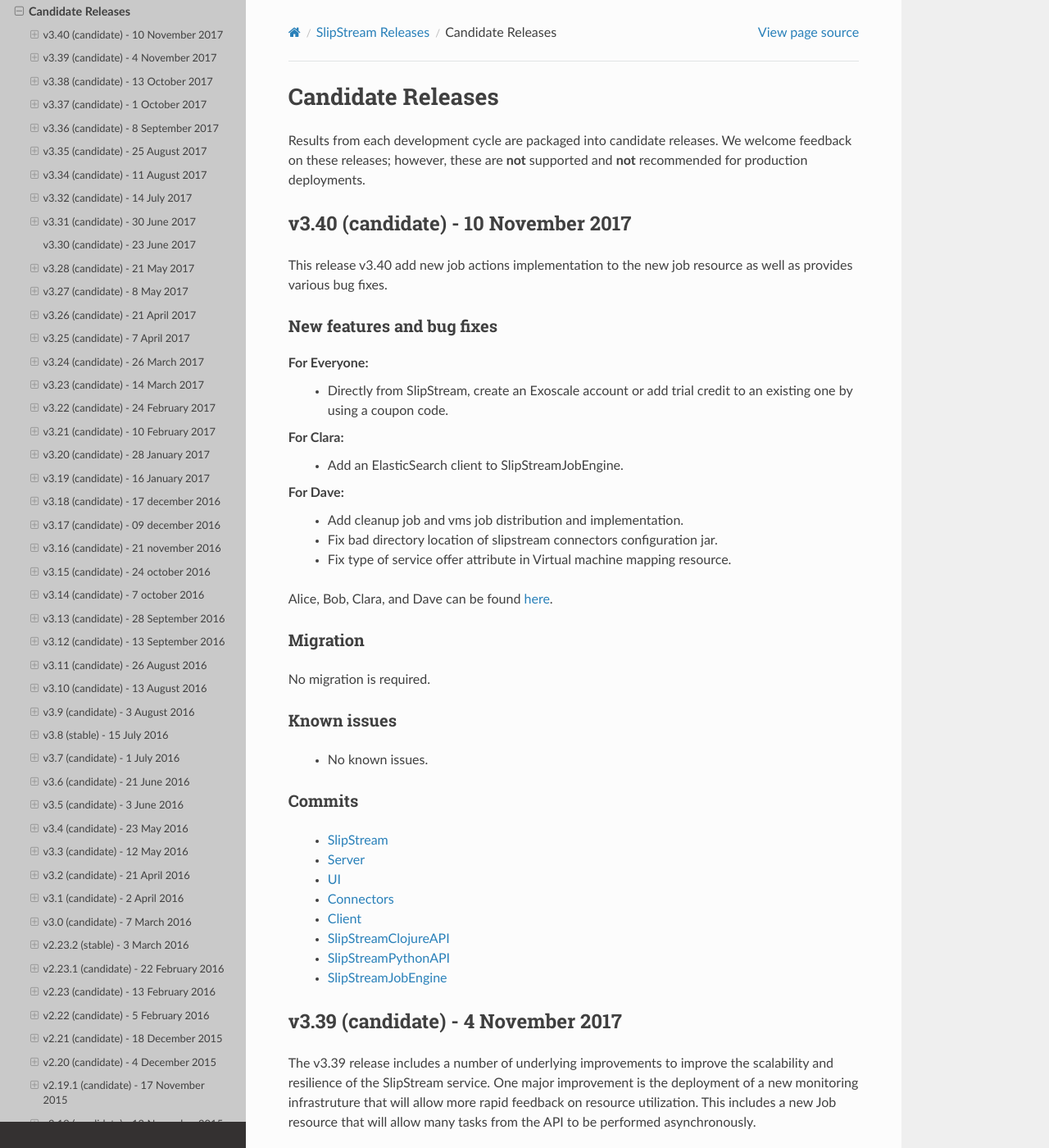
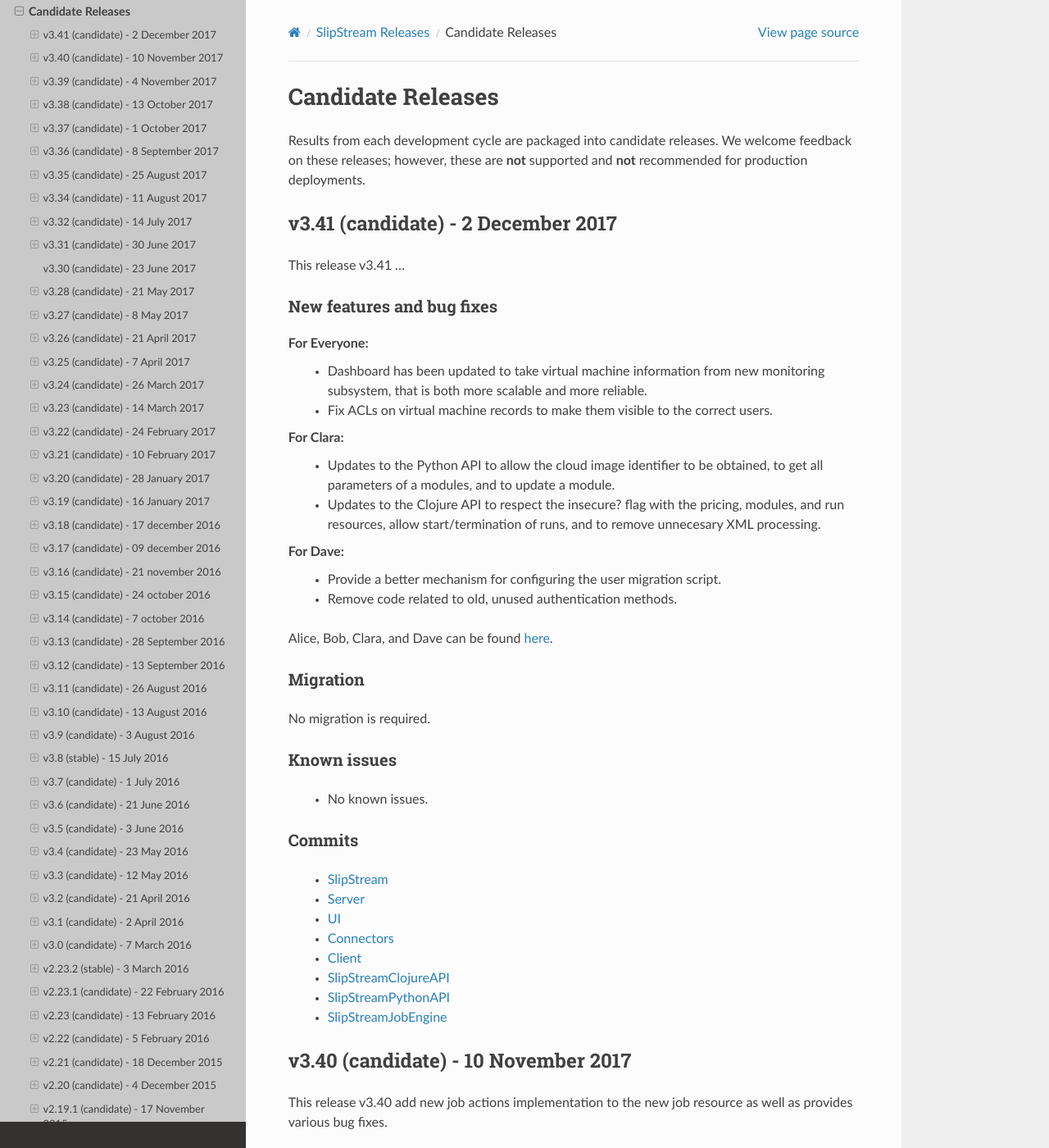
Before and after one commit to slipstream/SlipStreamDocumentation, a Sphinx documentation site: the page built from docs/release_notes/candidate_releases.rst, in a window 1280 px wide and 1400 px high. Shown: the whole window at 82% size. Built offline with Sphinx 7.4.7 and the Read the Docs theme 2.0.0, drawn with Linux system fonts in a browser that asks for light colours.

Commit message:
add draft v3.41 release notes

```diff
--- a/docs/release_notes/candidate_releases.rst
+++ b/docs/release_notes/candidate_releases.rst
@@ -4,6 +4,61 @@
 Results from each development cycle are packaged into candidate
 releases. We welcome feedback on these releases; however, these are
 **not** supported and **not** recommended for production deployments.
+
+v3.41 (candidate) - 2 December 2017
+-----------------------------------
+
+
+This release v3.41 ...
+
+
+New features and bug fixes
+~~~~~~~~~~~~~~~~~~~~~~~~~~
+
+For Everyone:
+ - Dashboard has been updated to take virtual machine information from
+   new monitoring subsystem, that is both more scalable and more
+   reliable.
+ - Fix ACLs on virtual machine records to make them visible to the
+   correct users.
+
+For Clara:
+ - Updates to the Python API to allow the cloud image identifier to be
+   obtained, to get all parameters of a modules, and to update a
+   module.
+ - Updates to the Clojure API to respect the insecure? flag with the
+   pricing, modules, and run resources, allow start/termination of
+   runs, and to remove unnecesary XML processing.
+
+For Dave:
+ - Provide a better mechanism for configuring the user migration
+   script.
+ - Remove code related to old, unused authentication methods.
+
+Alice, Bob, Clara, and Dave can be found
+`here <http://sixsq.com/personae/>`_.
+
+Migration
+~~~~~~~~~
+
+No migration is required.
+
+Known issues
+~~~~~~~~~~~~
+
+ - No known issues.
+
+Commits
+~~~~~~~
+
+ -  `SlipStream <https://github.com/slipstream/SlipStream/compare/v3.40...v3.41>`__
+ -  `Server <https://github.com/slipstream/SlipStreamServer/compare/v3.40...v3.41>`__
+ -  `UI <https://github.com/slipstream/SlipStreamUI/compare/v3.40...v3.41>`__
+ -  `Connectors <https://github.com/slipstream/SlipStreamConnectors/compare/v3.40...v3.41>`__
+ -  `Client <https://github.com/slipstream/SlipStreamClient/compare/v3.40...v3.41>`__
+ -  `SlipStreamClojureAPI <https://github.com/slipstream/SlipStreamClojureAPI/compare/v3.40...v3.41>`__
+ -  `SlipStreamPythonAPI <https://github.com/slipstream/SlipStreamPythonAPI/compare/v3.40...v3.41>`__
+ -  `SlipStreamJobEngine <https://github.com/slipstream/SlipStreamJobEngine/compare/v3.40...v3.41>`__
 
 v3.40 (candidate) - 10 November 2017
 ------------------------------------
```
